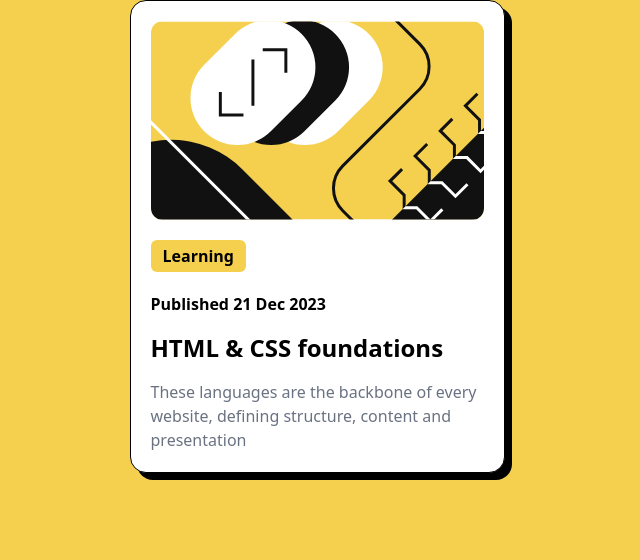
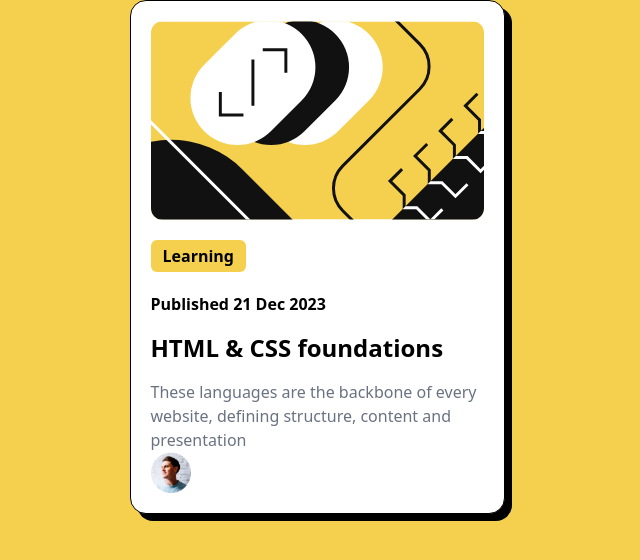
Before and after one commit to Phoenix-Domain/frontendMentor1, a React (Vite) app: page / in a window 1280 px wide. Shown: the top 560 px of the page, without its empty margins (323-963 px from the left). Built offline with nearby package versions, Linux system fonts and the light colour scheme.

Commit message:
Edit: add image component

```diff
--- a/src/components/Card.jsx
+++ b/src/components/Card.jsx
@@ -8,13 +8,17 @@ function Card(){
     <div className="bg-white max-w-[375px] h-fit p-5 rounded-2xl m-auto border-1 shadow-[7px_7px_0px_#000]">
       <Image imgSrc='src\assets\images\illustration-article.svg' style='rounded-xl'/>
 
-    <Button />
+      <Button />
 
-    <Paragraph content='Published 21 Dec 2023' style='font-semibold' />
+      <Paragraph content='Published 21 Dec 2023' style='font-semibold' />
 
-    <Header size='1' content='HTML & CSS foundations' style='text-2xl font-bold my-4' />
+      <Header size='1' content='HTML & CSS foundations' style='text-2xl font-bold my-4' />
 
-    <Paragraph content='These languages are the backbone of every website, defining structure, content and presentation' style='text-gray-500' />
+      <Paragraph content='These languages are the backbone of every website, defining structure, content and presentation' style='text-gray-500' />
+
+     <div>
+      <Image imgSrc='src\assets\images\image-avatar.webp' style='w-10'/>
+     </div>
 
     </div>
   )
```
